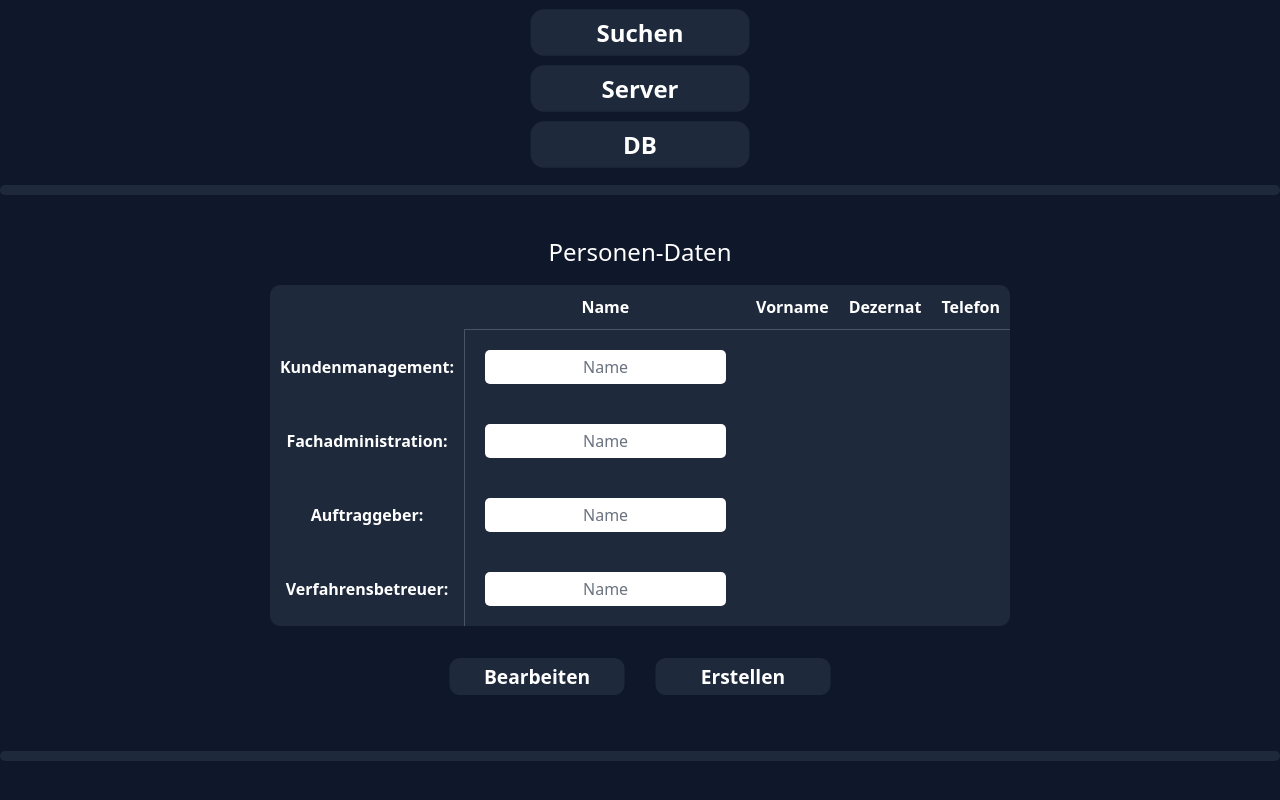
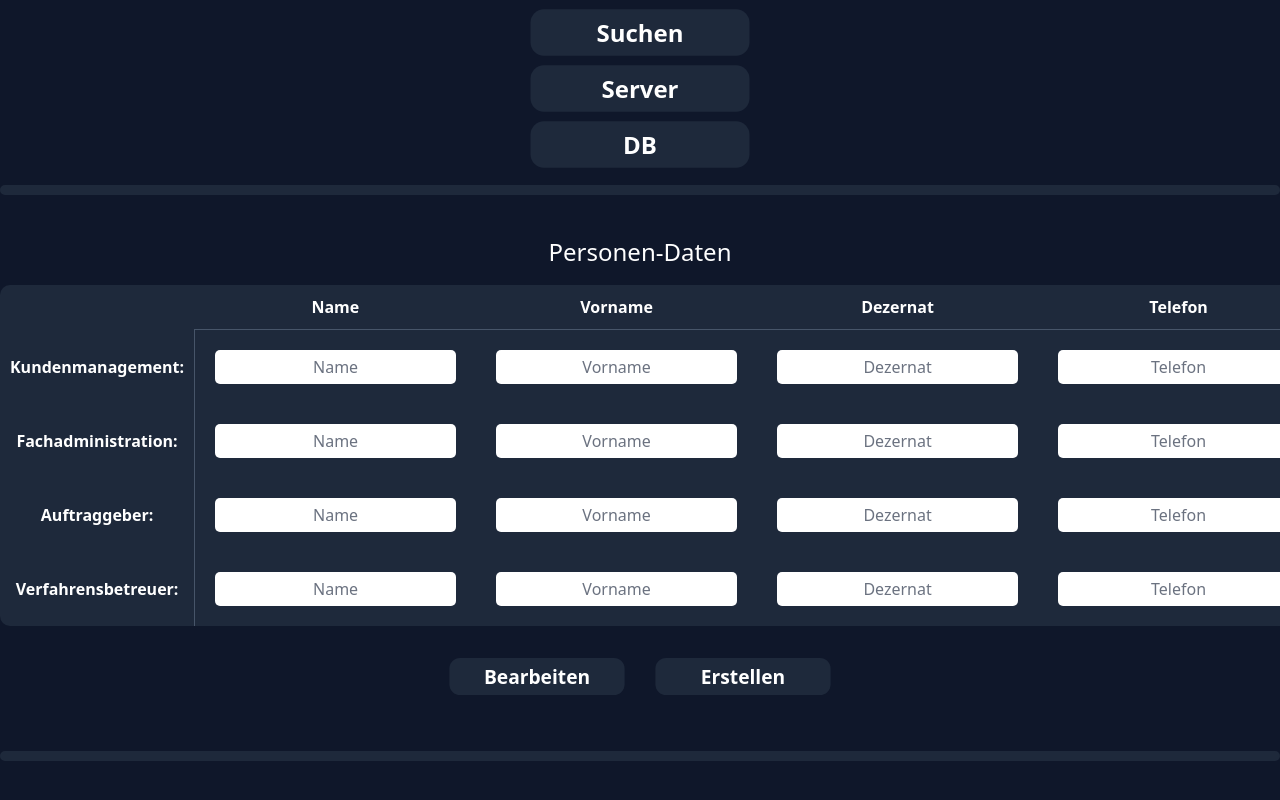
Before and after one commit to LeonKohli/statzy-nuxt, a Nuxt app: page /fachverfahren in a window 1280 px wide. Shown: the part 356-1156 px from the top of the page. Built offline with nearby package versions, Linux system fonts and the light colour scheme.

Commit message:
personen tabelle

```diff
--- a/pages/fachverfahren.vue
+++ b/pages/fachverfahren.vue
@@ -48,30 +48,30 @@
                 <tr>
                     <th class="tableheadside"> Kundenmanagement: </th>
                     <td class="tabledata"><input class="eingabe" v-model="kundenmanagement.name" placeholder="Name"/></td>
-                    <td class="tabledata">{{ kundenmanagement.vorname }}</td>
-                    <td class="tabledata">{{ kundenmanagement.dezernat }}</td>
-                    <td class="tabledata">{{ kundenmanagement.telefon }}</td>
+                    <td class="tabledata"><input class="eingabe" v-model="kundenmanagement.vorname" placeholder="Vorname"/></td>
+                    <td class="tabledata"><input class="eingabe" v-model="kundenmanagement.dezernat" placeholder="Dezernat"/></td>
+                    <td class="tabledata"><input class="eingabe" v-model="kundenmanagement.telefon" placeholder="Telefon"/></td>
                 </tr>
                 <tr>
                     <th class="tableheadside"> Fachadministration: </th>
                     <td class="tabledata"><input class="eingabe" v-model="fachadministration.name" placeholder="Name"/></td>
-                    <td class="tabledata">{{ fachadministration.vorname }}</td>
-                    <td class="tabledata">{{ fachadministration.dezernat }}</td>
-                    <td class="tabledata">{{ fachadministration.telefon }}</td>
+                    <td class="tabledata"><input class="eingabe" v-model="fachadministration.vorname" placeholder="Vorname"/></td>
+                    <td class="tabledata"><input class="eingabe" v-model="fachadministration.dezernat" placeholder="Dezernat"/></td>
+                    <td class="tabledata"><input class="eingabe" v-model="fachadministration.telefon" placeholder="Telefon"/></td>
                 </tr>
                 <tr>
                     <th class="tableheadside"> Auftraggeber: </th>
                     <td class="tabledata"><input class="eingabe" v-model="auftraggeber.name" placeholder="Name"/></td>
-                    <td class="tabledata">{{ auftraggeber.vorname }}</td>
-                    <td class="tabledata">{{ auftraggeber.dezernat }}</td>
-                    <td class="tabledata">{{ auftraggeber.telefon }}</td>
+                    <td class="tabledata"><input class="eingabe" v-model="auftraggeber.vorname" placeholder="Vorname"/></td>
+                    <td class="tabledata"><input class="eingabe" v-model="auftraggeber.dezernat" placeholder="Dezernat"/></td>
+                    <td class="tabledata"><input class="eingabe" v-model="auftraggeber.telefon" placeholder="Telefon"/></td>
                 </tr>
                 <tr>
                     <th class="tableheadside"> Verfahrensbetreuer: </th>
                     <td class="tabledata"><input class="eingabe" v-model="verfahrensbetreuer.name" placeholder="Name"/></td>
-                    <td class="tabledata">{{ verfahrensbetreuer.vorname }}</td>
-                    <td class="tabledata">{{ verfahrensbetreuer.dezernat }}</td>
-                    <td class="tabledata">{{ verfahrensbetreuer.telefon }}</td>
+                    <td class="tabledata"><input class="eingabe" v-model="verfahrensbetreuer.vorname" placeholder="Vorname"/></td>
+                    <td class="tabledata"><input class="eingabe" v-model="verfahrensbetreuer.dezernat" placeholder="Dezernat"/></td>
+                    <td class="tabledata"><input class="eingabe" v-model="verfahrensbetreuer.telefon" placeholder="Telefon"/></td>
                 </tr>
             </table>
             <table class="personen-button">
```
